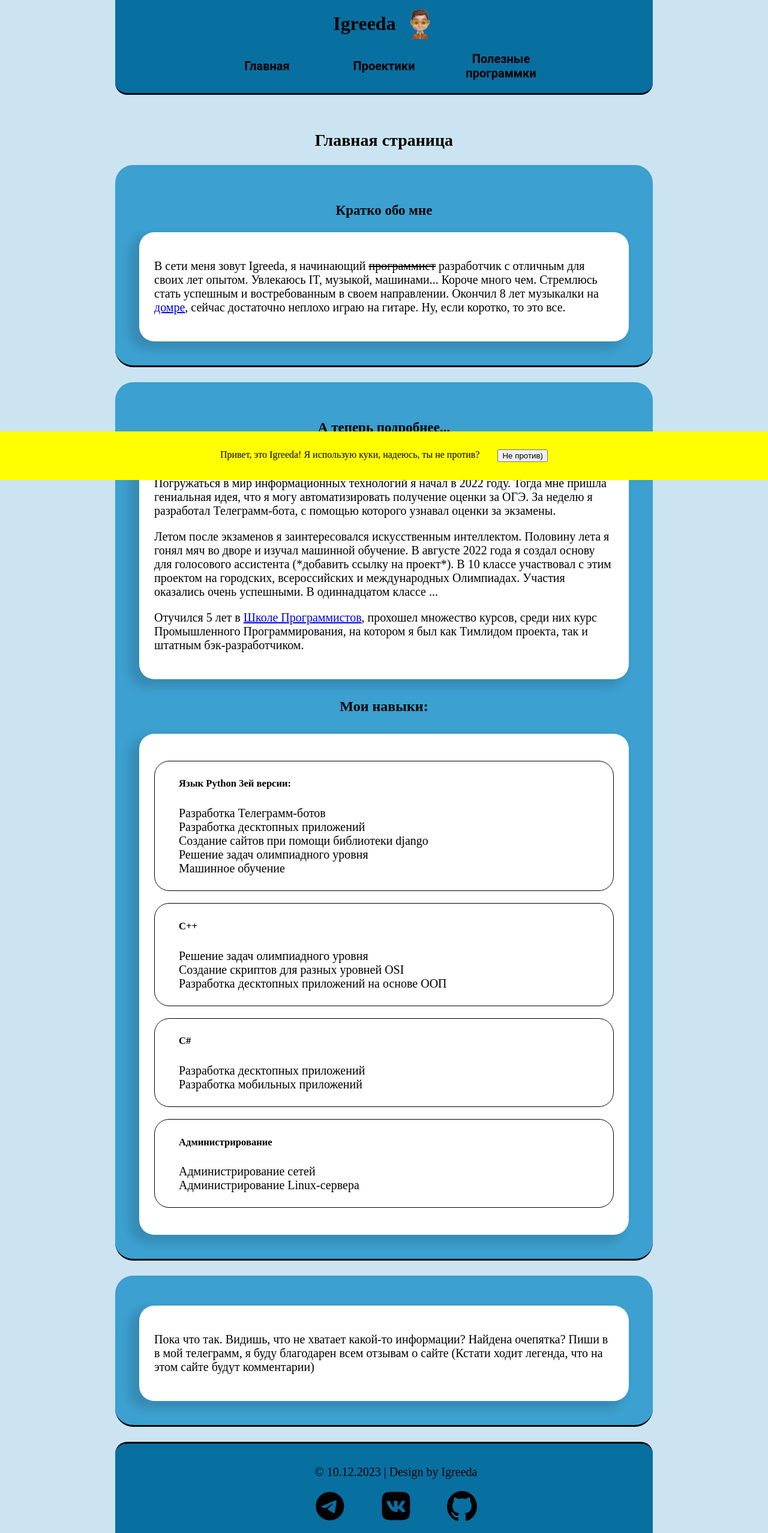
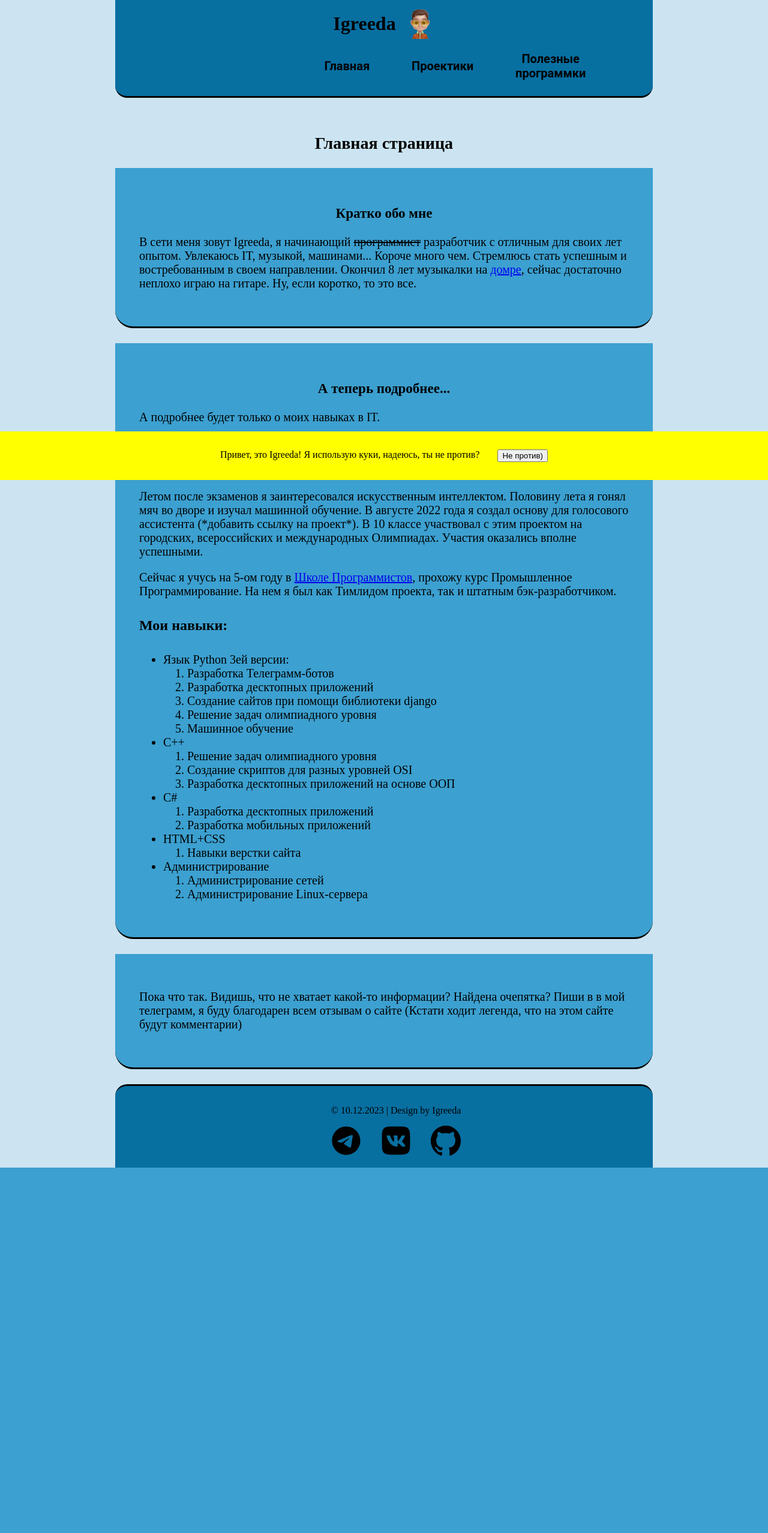
Before and after one commit to Igggor/My_site, a Django app: page / in a window 1280 px wide. Shown: the whole page at 60% size. After the commit the page ends 1946 px from the top, so only its background shows below. Run offline with Django 5.2, Linux system fonts and the light colour scheme.

Commit message:
second version

```diff
--- a/first/static/main.css
+++ b/first/static/main.css
@@ -8,44 +8,25 @@ body{
     font-size: 28px;
     margin-top: 60px;
 }
-p{
+main > article > p{
     font-size: 20px;
 }
-h3{
+main > article > h3{
     font-size: 23px;
     text-align: center;
 }
-.element {
+main > article {
     padding: 40px;
-    border-radius: 30px;
+    border-bottom-right-radius: 30px;
+    border-bottom-left-radius: 30px;
     background-color: #3CA0D0;
     border-bottom: 3px solid;
     margin-top: 25px;
 }
 h4{
     font-size: 24px;
-    text-align: center;
 }
 
 main > article > ul{
     font-size: 20px;
 }
-
-.white-border-shadow {
-    background-color: white;
-    border-radius: 25px;
-    padding: 25px;
-    list-style-type: none;
-    font-size: 20px;
-    box-shadow: -12px 9px 14px 4px rgba(34, 60, 80, 0.2);
-    margin-top: 10px;
-}
-.skills {
-    list-style-type: none;
-    border: 1px black solid;
-    border-radius: 25px;
-    padding-bottom: 25px;
-}
-main {
-    min-height: 63vh;
-}
--- a/first/static/nav.css
+++ b/first/static/nav.css
@@ -19,6 +19,7 @@ header{
 }
 .banner{
     margin: 0px auto 0px auto;
+    /* width: 100%; */
     display: flex;
     align-items: center;
 }
@@ -37,7 +38,6 @@ header{
 }
 .site_nav{
     width: 100%;
-    padding-bottom: 15px;
 
 }
 .site_nav > div > a{
@@ -61,6 +61,8 @@ header{
     color: black;
 }
 .site_nav > div{
+    width: 30%;
+    margin: 0 auto 20px;
     display: flex;
-    justify-content: center;
+    justify-content: space-between;
 }
--- a/first/templates/index.html
+++ b/first/templates/index.html
@@ -9,85 +9,70 @@
     <link rel="stylesheet" href="{% static 'nav.css' %}">
     <link rel="stylesheet" href="{% static 'main.css' %}">
     <link rel="stylesheet" href="{% static 'cookie.css' %}">
-    <link href="{% static 'lightbox.css' %}" rel="stylesheet">
-
 </head>
 <body>
     {% include "predicts/navigation.html" %}
 
     <main>
             <h1 class="Top_H">Главная страница</h1>
-        <article class="element">
+        <article>
             <h3>Кратко обо мне</h3>
-            <div class="white-border-shadow">
             <p>В сети меня зовут Igreeda, я начинающий <del>программист</del> разработчик с отличным для своих лет опытом. Увлекаюсь IT, музыкой, машинами... Короче много чем. Стремлюсь стать успешным и востребованным в своем направлении. Окончил 8 лет музыкалки на
-                <a href="https://rediez.ru/im/plucked/domra/alt/pkmi/d3_alt_i_kategoriya/d3_alt_i_kategoriyab.jpg" data-lightbox="image-1" data-title="Домра">домре</a>, сейчас достаточно неплохо играю на гитаре. Ну, если коротко, то это все.</p>
-            </div>
+                <a href="https://rediez.ru/im/plucked/domra/alt/pkmi/d3_alt_i_kategoriya/d3_alt_i_kategoriyab.jpg">домре</a>, сейчас достаточно неплохо играю на гитаре. Ну, если коротко, то это все.</p>
         </article>
 
-        <article class="element">
+        <article>
             <h3>А теперь подробнее...</h3>
-            <div class="white-border-shadow">
-                <p>Погружаться в мир информационных технологий я начал в 2022 году. Тогда мне пришла гениальная идея, что я могу автоматизировать получение оценки за ОГЭ. За неделю я разработал Телеграмм-бота, с помощью которого узнавал оценки за экзамены.</p>
-                <p>Летом после экзаменов я заинтересовался искусственным интеллектом. Половину лета я гонял мяч во дворе и изучал машинной обучение. В августе 2022 года я создал основу для голосового ассистента (*добавить ссылку на проект*). В 10 классе участвовал с этим проектом на городских, всероссийских и международных Олимпиадах. Участия оказались очень успешными. В одиннадцатом классе ...</p>
-                <p>Отучился 5 лет в <a href="https://informatics.ru/" target="_blank">Школе Программистов</a>, прохошел множество курсов, среди них курс Промышленного Программирования, на котором я был как Тимлидом проекта, так и штатным бэк-разработчиком.</p>
-            </div>
+            <p>А подробнее будет только о моих навыках в IT.</p>
+            <p>Погружаться в мир информационных технологий я начал в 2022 году. Тогда мне пришла гениальная идея, что я могу автоматизировать получение оценки за ОГЭ. За неделю я разработал Телеграмм-бота, с помощью которого узнавал оценки за экзамены.</p>
+            <p>Летом после экзаменов я заинтересовался искусственным интеллектом. Половину лета я гонял мяч во дворе и изучал машинной обучение. В августе 2022 года я создал основу для голосового ассистента (*добавить ссылку на проект*). В 10 классе участвовал с этим проектом на городских, всероссийских и международных Олимпиадах. Участия оказались вполне успешными.</p>
+            <p>Сейчас я учусь на 5-ом году в <a href="https://informatics.ru/">Школе Программистов</a>, прохожу курс Промышленное Программирование. На нем я был как Тимлидом проекта, так и штатным бэк-разработчиком.</p>
             <h4>Мои навыки:</h4>
-
-            <div class="container">
-                <div class="white-border-shadow">
-
-                    <ol class="skills">
-                        <h5>Язык Python 3ей версии:</h5>
+            <ul>
+                <li>Язык Python 3ей версии:
+                    <ol>
                         <li>Разработка Телеграмм-ботов</li>
                         <li>Разработка десктопных приложений</li>
                         <li>Создание сайтов при помощи библиотеки django</li>
                         <li>Решение задач олимпиадного уровня</li>
                         <li>Машинное обучение</li>
                     </ol>
-                    <ol class="skills">
-                        <h5>C++</h5>
+                </li>
+                <li>C++
+                    <ol>
                         <li>Решение задач олимпиадного уровня</li>
                         <li>Создание скриптов для разных уровней OSI</li>
                         <li>Разработка десктопных приложений на основе ООП</li>
                     </ol>
-                    <ol class="skills">
-                        <h5>C#</h5>
+                </li>
+                <li>C#
+                    <ol>
                         <li>Разработка десктопных приложений</li>
                         <li>Разработка мобильных приложений</li>
                     </ol>
-                    <ol class="skills">
-                        <h5>Администрирование</h5>
+                </li>
+                <li>HTML+CSS
+                    <ol>
+                        <li>Навыки верстки сайта</li>
+                    </ol>
+                </li>
+                <li>Администрирование
+                    <ol>
                         <li>Администрирование сетей</li>
                         <li>Администрирование Linux-сервера</li>
                     </ol>
-                </div>
-            </div>
+                </li>
+            </ul>
         </article>
 
-        <article class="element">
-            <div class="white-border-shadow">
-                <p>Пока что так. Видишь, что не хватает какой-то информации? Найдена очепятка? Пиши в в мой телеграмм, я буду благодарен всем отзывам о сайте (Кстати ходит легенда, что на этом сайте будут комментарии)</p>
-            </div>
+        <article>
+            <p>Пока что так. Видишь, что не хватает какой-то информации? Найдена очепятка? Пиши в в мой телеграмм, я буду благодарен всем отзывам о сайте (Кстати ходит легенда, что на этом сайте будут комментарии)</p>
         </article>
 
     </main>
 
    {% include "predicts/footer.html" %}
    {% include "predicts/cookie.html" %}
-    <script src="https://ajax.googleapis.com/ajax/libs/jquery/3.7.1/jquery.min.js"></script>
-    <script src="{% static 'js/lightbox.min.js' %}"></script>
-    <script>
-        lightbox.option({
-          'alwaysShowNavOnTouchDevices': true,
-          'disableScrolling': true,
-          'fadeDuration': 100,
-          'resizeDuration': 10,
-          'wrapAround': true
-        })
-    </script>
-
-
 
 </body>
 </html>
--- a/first/templates/projects.html
+++ b/first/templates/projects.html
@@ -6,7 +6,7 @@
     <title>Мои Проекты</title>
     <link rel="icon" href="{% static 'imgs/me.png' %}">
     <link rel="stylesheet" href="{% static 'footer.css' %}">
-    <link rel="stylesheet" href="{% static 'main.css' %}">
+    <link rel="stylesheet" href="{% static 'projects.css' %}">
     <link rel="stylesheet" href="{% static 'nav.css' %}">
     <link rel="stylesheet" href="{% static 'cookie.css' %}">
 
@@ -15,7 +15,7 @@
     {% include "predicts/navigation.html" %}
 
     <main>
-        <article class="element">
+        <article>
             <div class="topic">
                 <h3>Голосовой Ассистент</h3>
                 <img src="" alt="Иконка ГА">
```
